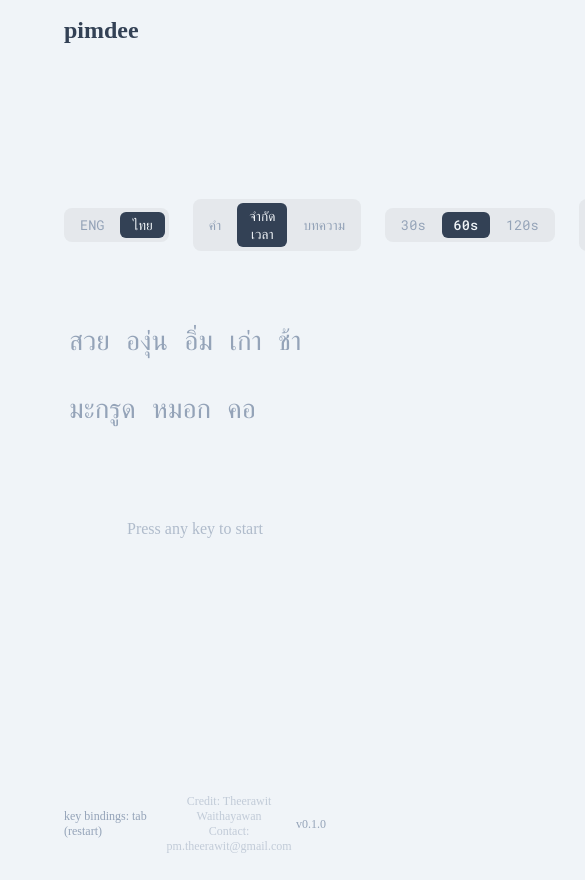
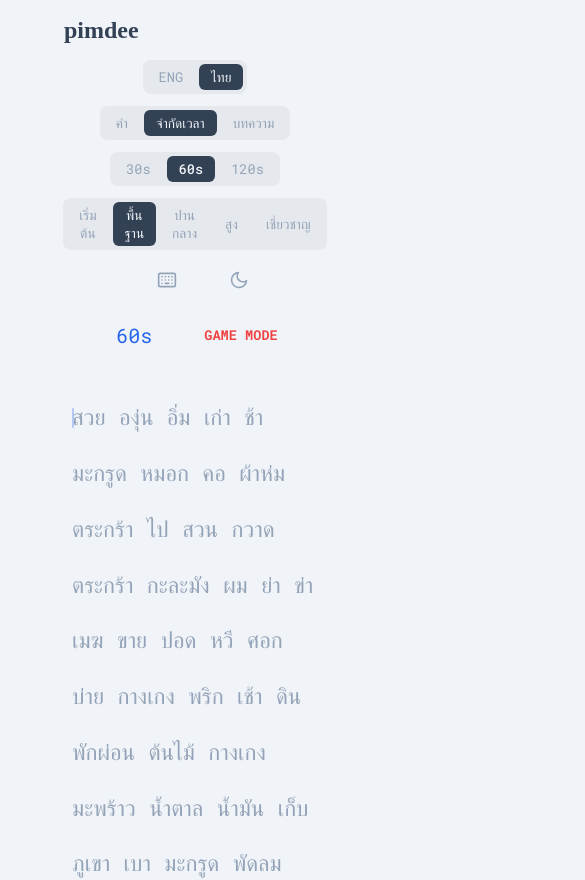
Before and after one commit to TheerawitDev/Pimdee, a Next.js app: page / in a window 390 px wide. Shown: the top 880 px of the page, 585 px wide, since content can reach past the window. Before the commit the page ends 854 px from the top, so only its background shows below. Built offline with nearby package versions, Linux system fonts and the light colour scheme.

Commit message:
feat: Add new TypingTest component with comprehensive UI, styling, and Thai language support.

```diff
--- a/src/components/TypingTest.module.css
+++ b/src/components/TypingTest.module.css
@@ -243,3 +243,56 @@
         transform: translateY(0);
     }
 }
+
+/* Fix for Thai Combining Characters (Dotted Circle Issue) - SAFARI ONLY */
+/* Windows/Chrome renders correctly without this. Safari inserts a dotted circle which we need to hide/overlap. */
+.safari .combining {
+    margin-left: -0.55em;
+    /* Pull the mark back to overlap the previous character */
+    position: relative;
+}
+
+/* Mobile Responsiveness */
+@media (max-width: 768px) {
+    .wrapper {
+        gap: 1rem;
+    }
+
+    .header {
+        flex-direction: column;
+        gap: 1.5rem;
+        align-items: center;
+    }
+
+    .configBar {
+        flex-wrap: wrap;
+        justify-content: center;
+        gap: 0.75rem;
+    }
+
+    .stats {
+        gap: 1.5rem;
+        font-size: 1.25rem;
+    }
+
+    .resultGroup {
+        gap: 2rem;
+    }
+
+    .resultValue {
+        font-size: 3rem;
+    }
+
+    .wordsContainer {
+        font-size: 1.4rem;
+        /* Smaller font for mobile */
+        height: auto;
+        /* Allow flexible height, or stick to em-based calculation */
+        min-height: 4.5em;
+        padding: 0.2em 0.5rem;
+    }
+
+    .caret {
+        height: 1.4em;
+    }
+}
--- a/src/components/TypingTest.tsx
+++ b/src/components/TypingTest.tsx
@@ -2,6 +2,7 @@
 
 import { useEffect, useRef, useState } from "react";
 import { useTypingEngine } from "@/hooks/useTypingEngine";
+import { isThaiCombiningChar } from "@/lib/thaiUtils";
 import styles from "./TypingTest.module.css";
 import MonsterGame from "./MonsterGame";
 import VirtualKeyboard from "./VirtualKeyboard";
@@ -139,12 +140,18 @@ export default function TypingTest() {
 
     }, [cursorIndex, words]);
 
+    const [isSafari, setIsSafari] = useState(false);
+
+    useEffect(() => {
+        setIsSafari(/^((?!chrome|android).)*safari/i.test(navigator.userAgent));
+    }, []);
+
     if (isGameMode) {
         return <MonsterGame onExit={() => setIsGameMode(false)} language={language} difficulty={difficulty} />;
     }
 
     return (
-        <div className={styles.wrapper}>
+        <div className={`${styles.wrapper} ${isSafari ? styles.safari : ''}`}>
             <div className={styles.header}>
                 <ConfigBar
                     language={language}
@@ -188,6 +195,8 @@ export default function TypingTest() {
                                 let className = styles.letter;
                                 if (letter.status === 'correct') className += ` ${styles.correct}`;
                                 if (letter.status === 'incorrect') className += ` ${styles.incorrect}`;
+                                const isCombining = isThaiCombiningChar(letter.char);
+                                if (isCombining) className += ` ${styles.combining}`;
 
                                 return (
                                     <span key={lIdx} className={className}>
--- /dev/null
+++ b/src/lib/thaiUtils.ts
@@ -0,0 +1,6 @@
+
+export const isThaiCombiningChar = (char: string): boolean => {
+    const code = char.charCodeAt(0);
+    // Thai Combining Characters: 0E30-0E3A (Vowels), 0E47-0E4E (Tone marks & signs)
+    return (code >= 0x0E31 && code <= 0x0E3A) || (code >= 0x0E47 && code <= 0x0E4E);
+};
```
